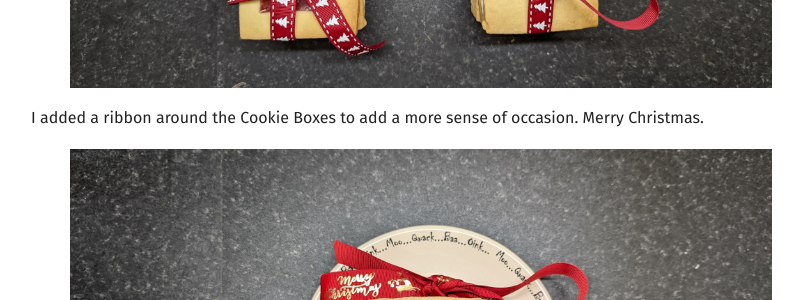
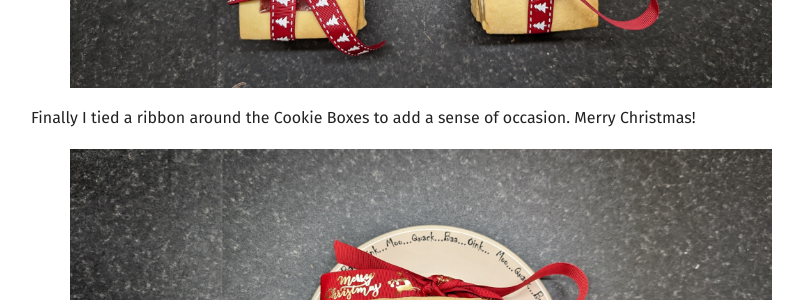
Before and after one commit to mcginleyireland/irishbaking.github.io, a Jekyll site: the page built from _posts/2022-12-12-christmas-cookie-box.md, in a window 1280 px wide and 900 px high, scrolled down 6424 px. Shown: the part 152-452 px from the top of the window, without its empty margins (59-862 px from the left). Built offline with Jekyll 4.4.1, drawn with Linux system fonts in a browser that asks for light colours; nearby versions of some CDN libraries; some web fonts are replaced.

Commit message:
Updating the wording of the christmas box recipe.

```diff
--- a/_posts/2022-12-12-christmas-cookie-box.md
+++ b/_posts/2022-12-12-christmas-cookie-box.md
@@ -123,7 +123,7 @@ Jellys rattle less, it will surely be a good surprise. (Don't call me Shirley)
 
 ![Cake](https://irishbaking.ie/images/Cookies/Christmas_Cookie_Box/Image_13_scaled.jpg)
 
-I added a ribbon around the Cookie Boxes to add a more sense of occasion. Merry Christmas.
+Finally I tied a ribbon around the Cookie Boxes to add a sense of occasion. Merry Christmas!
 
 ![Cake](https://irishbaking.ie/images/Cookies/Christmas_Cookie_Box/Image_14_scaled.jpg)
 
```
